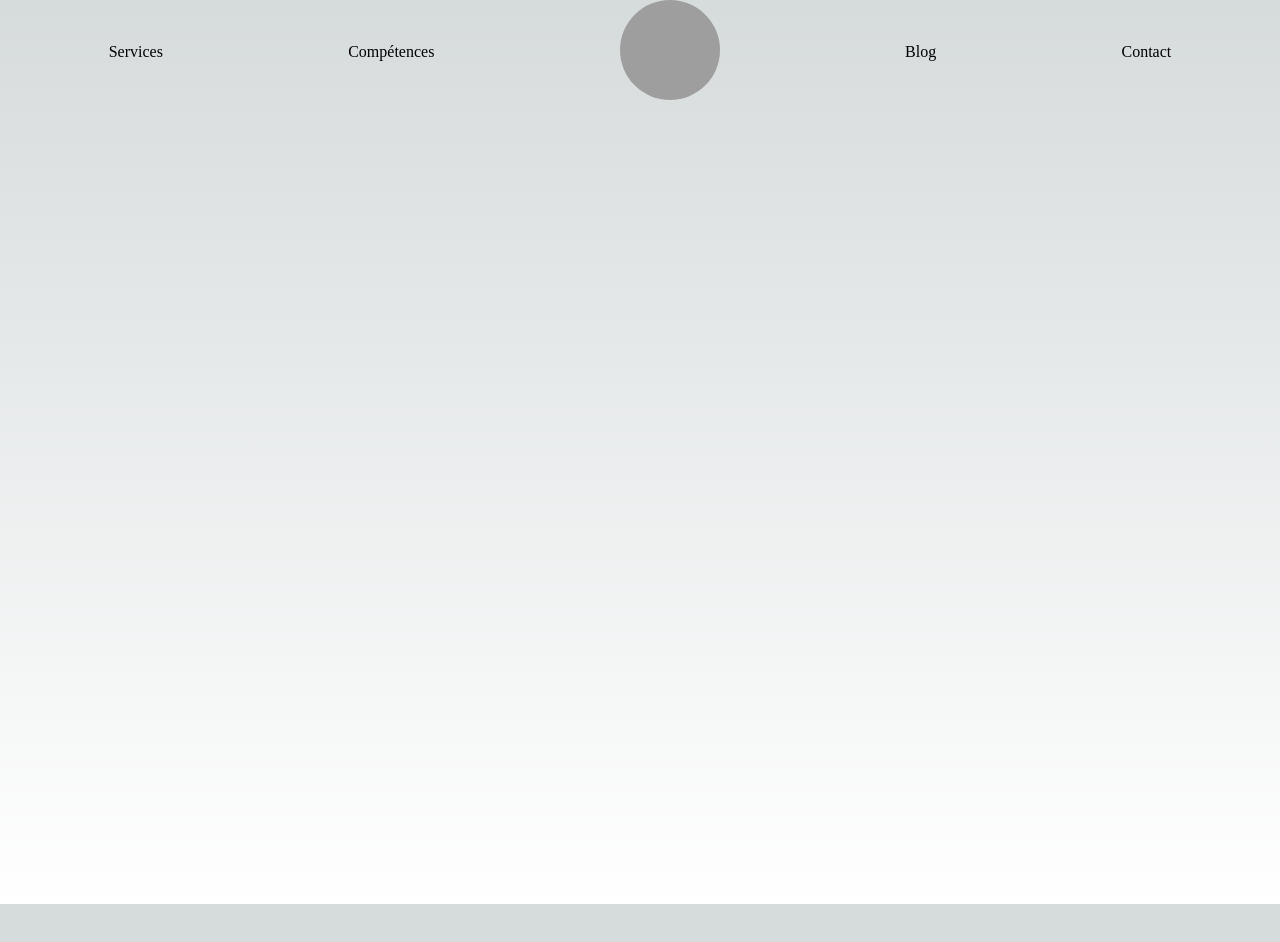
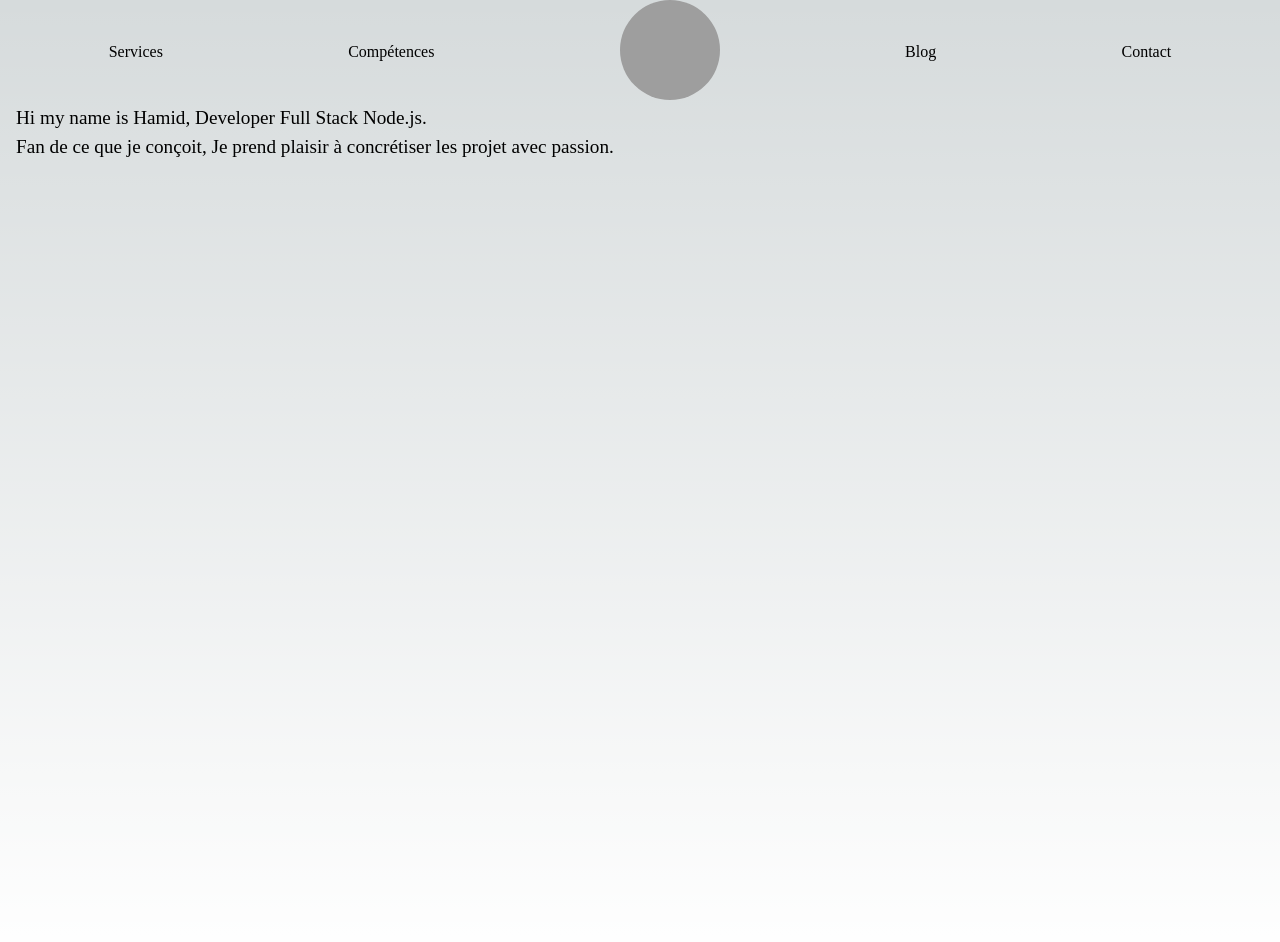
Before and after one commit to IdurarDev/my-portFolio, a Next.js app in the folder my-portfolio/: page / in a window 1280 px wide. Shown: the top 942 px of the page. Before the commit the page ends 904 px from the top, so only its background shows below. Built offline with nearby package versions, Linux system fonts and the light colour scheme; grey boxes are pictures that could not be loaded.

Commit message:
add section in the home page

```diff
--- a/my-portfolio/pages/index.tsx
+++ b/my-portfolio/pages/index.tsx
@@ -2,6 +2,8 @@ import Head from 'next/head'
 // import { Inter } from '@next/font/google'
 import Layout, { siteTitle } from "../components/layout"
 import styles from '../styles/Home.module.css'
+import utilStyles from "../styles/utils.module.css"
+
 
 
 // const inter = Inter({ subsets: ['latin'] })
@@ -12,6 +14,12 @@ export default function Home() {
             <Head>
                 <title>{siteTitle}</title>
             </Head>
+            <section className={utilStyles.headingMd}>
+                <p>Hi my name is Hamid, Developer Full Stack Node.js.</p>
+                <p>
+                    Fan de ce que je conçoit, Je prend plaisir à concrétiser les projet avec passion.
+                </p>
+            </section>
             <section className={styles.main}>
                 <div className={styles.grid}>
                 </div>
```
